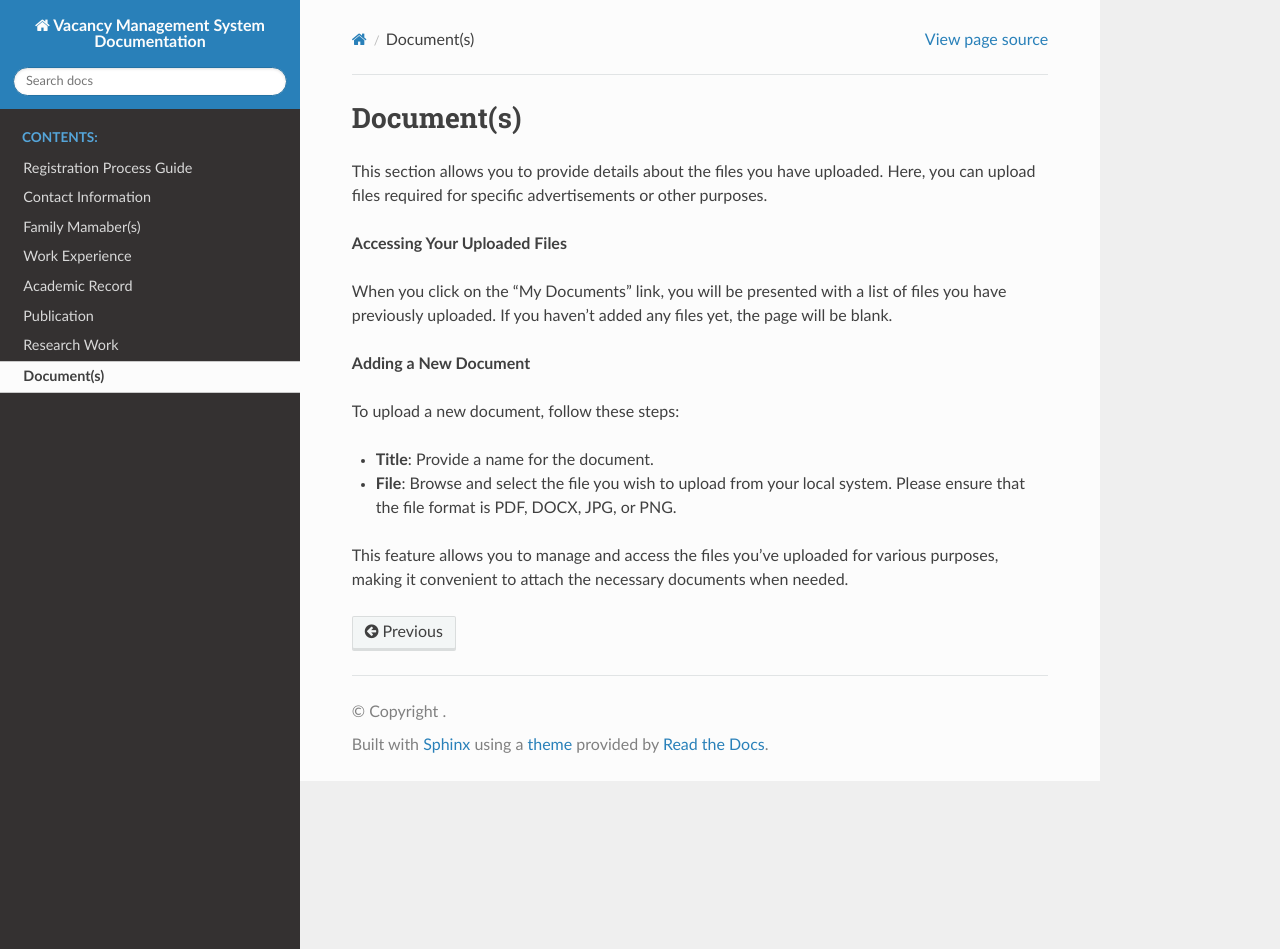
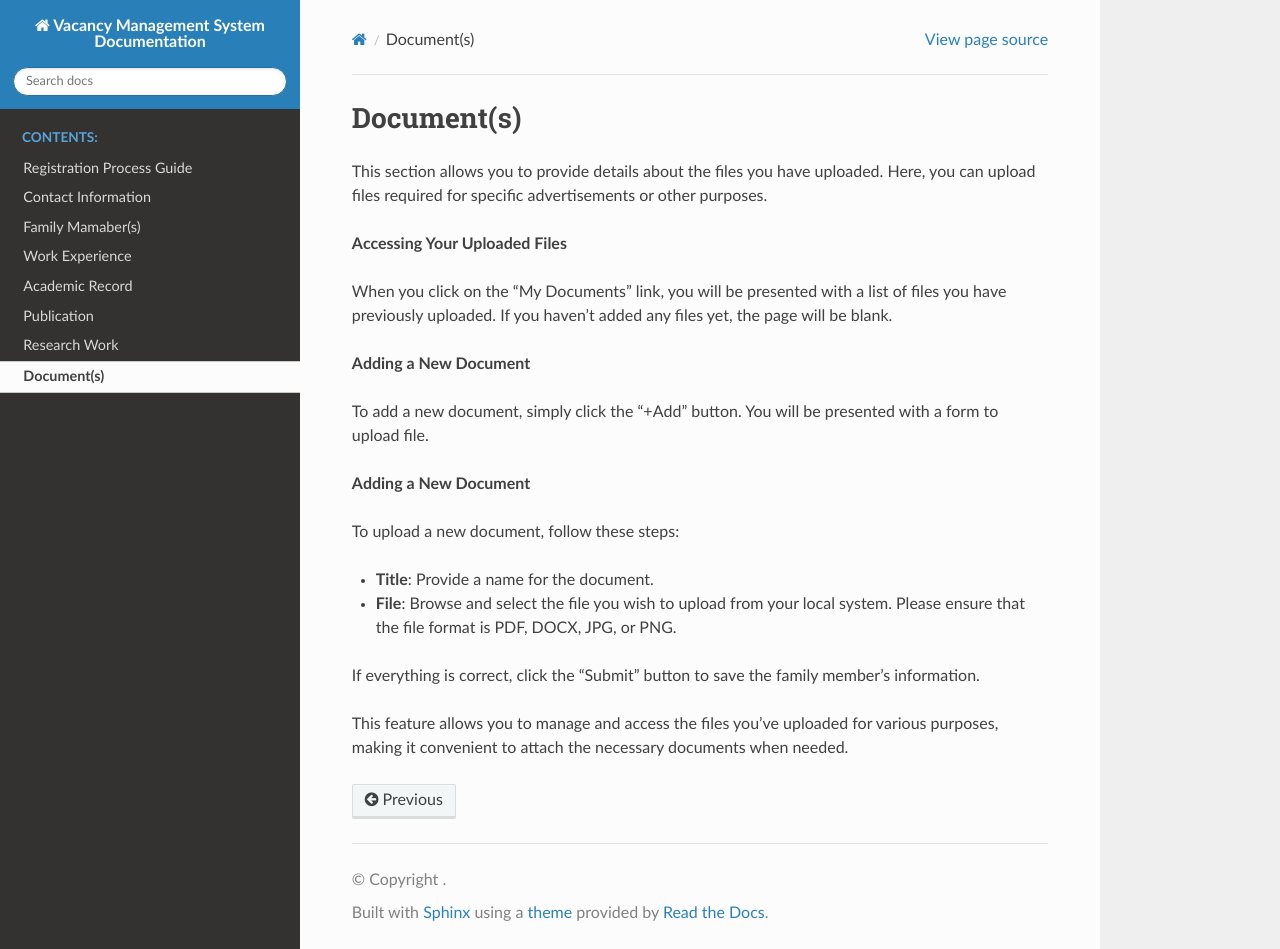
Before and after one commit to w38g0ru/vms, a Sphinx documentation site: the page built from docs/documents.rst, in a window 1280 px wide and 949 px high. Built offline with Sphinx 7.4.7 and the Read the Docs theme 2.0.0, drawn with Linux system fonts in a browser that asks for light colours; pages that are not in the unit, such as notebooks, are missing from menus.

Commit message:
Update documents.rst

```diff
--- a/docs/documents.rst
+++ b/docs/documents.rst
@@ -9,10 +9,16 @@ When you click on the "My Documents" link, you will be presented with a list of
 
 **Adding a New Document**
 
+To add a new document, simply click the “+Add” button. You will be presented with a form to upload file.
+
+**Adding a New Document**
+
 To upload a new document, follow these steps:
 
 - **Title**: Provide a name for the document.
 
 - **File**: Browse and select the file you wish to upload from your local system. Please ensure that the file format is PDF, DOCX, JPG, or PNG.
 
+If everything is correct, click the “Submit” button to save the family member’s information.
+
 This feature allows you to manage and access the files you've uploaded for various purposes, making it convenient to attach the necessary documents when needed.
```
